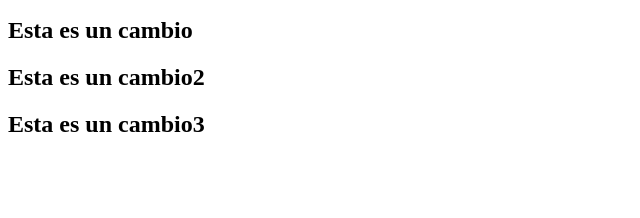
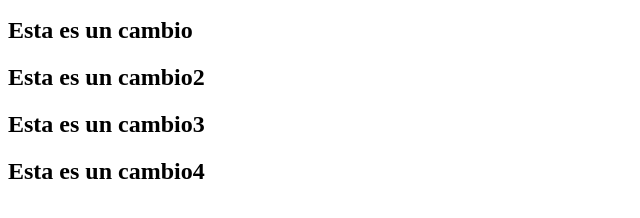
Before and after one commit to jcst2019/test-repositorio, a plain HTML site: page index.html in a window 1280 px wide. Shown: the part 110-328 px from the top of the page, without its empty margins (0-640 px from the left). Drawn offline with Linux system fonts and the light colour scheme.

Commit message:
Cambio 5

```diff
--- a/index.html
+++ b/index.html
@@ -11,5 +11,6 @@
     <h2>Esta es un cambio</h2>
     <h2>Esta es un cambio2</h2>
     <h2>Esta es un cambio3</h2>
+    <h2>Esta es un cambio4</h2>
 </body>
 </html>
```
